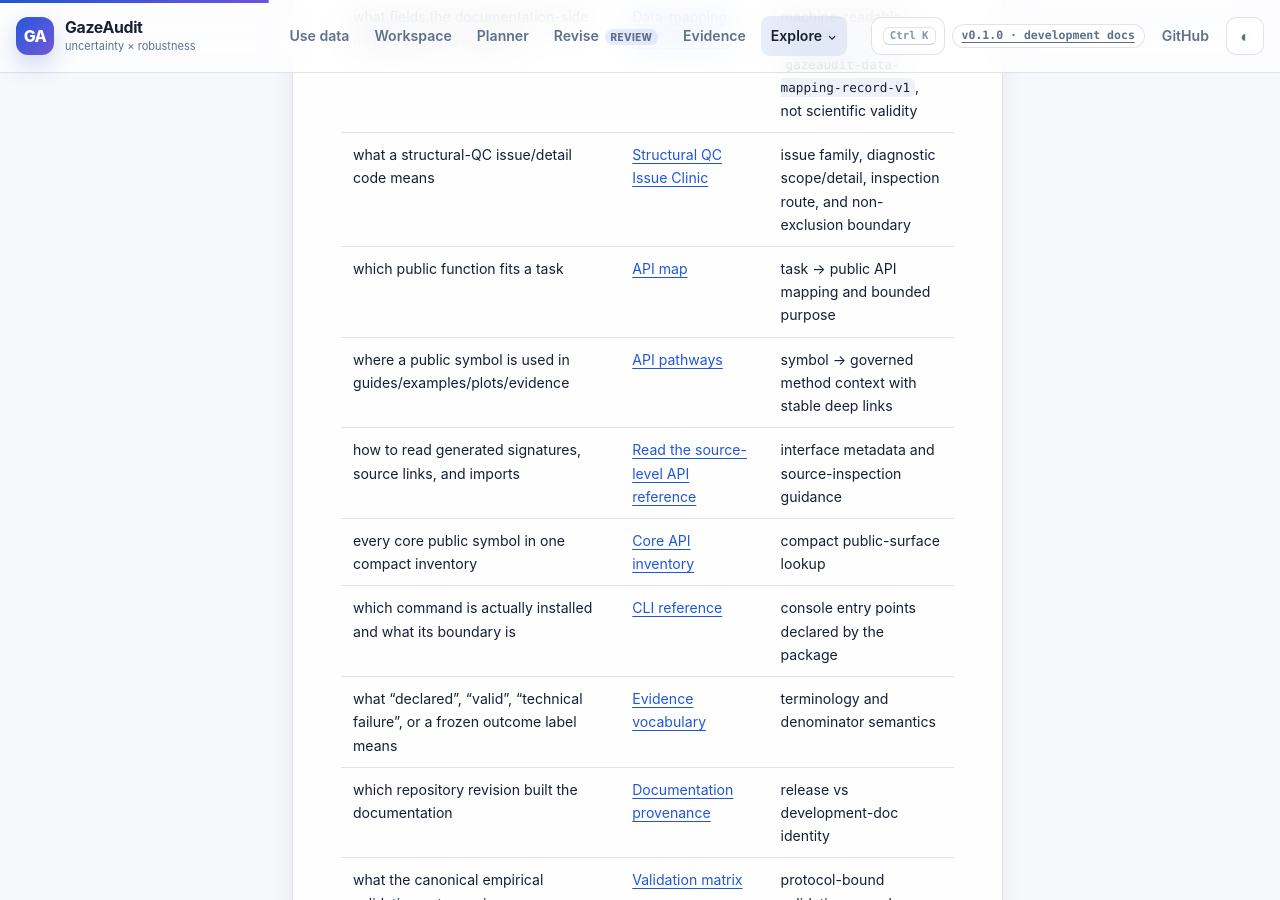
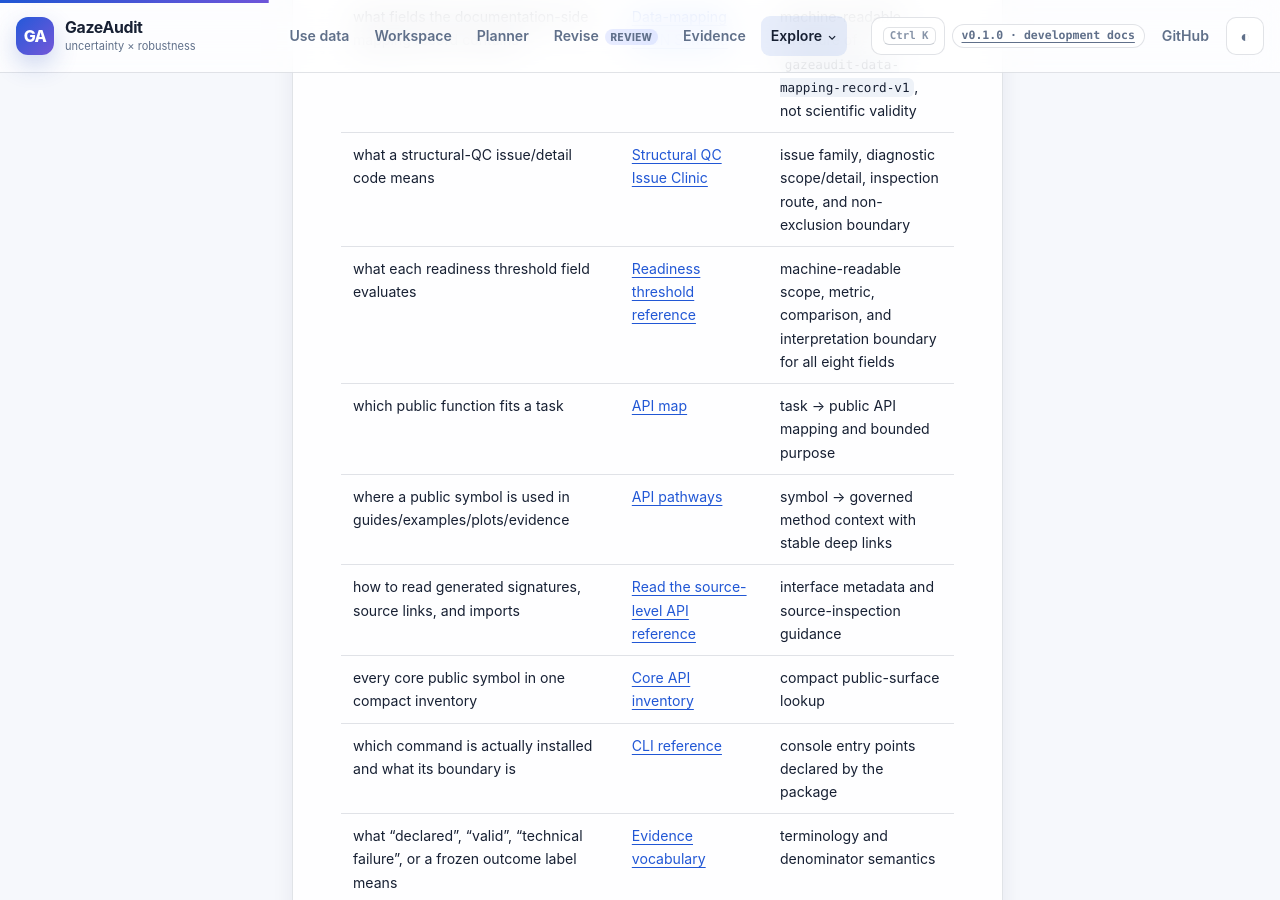
Before and after one commit to stefanosbalaskas/GazeAudit, a Jekyll site: the page built from docs/reference/index.md, in a window 1280 px wide and 900 px high, scrolled down 1184 px. Built offline with Jekyll 4.4.1, drawn with Linux system fonts in a browser that asks for light colours.

Commit message:
docs: add readiness threshold reference

```diff
--- a/docs/reference/index.md
+++ b/docs/reference/index.md
@@ -25,6 +25,7 @@ These pages describe public APIs, installed commands, status vocabulary, softwar
 | what the canonical GazeStudy table contract requires | [Data Contract & Schema Mapping Center]({{ '/docs/data-contract/' | relative_url }}) | constructor schema, semantic column mapping, and constructor-vs-preflight boundary |
 | what fields the documentation-side mapping record contains | [Data-mapping JSON Schema]({{ '/assets/data-mapping-record.schema.json' | relative_url }}) | machine-readable structure of `gazeaudit-data-mapping-record-v1`, not scientific validity |
 | what a structural-QC issue/detail code means | [Structural QC Issue Clinic]({{ '/docs/reference/qc-issue-clinic/' | relative_url }}) | issue family, diagnostic scope/detail, inspection route, and non-exclusion boundary |
+| what each readiness threshold field evaluates | [Readiness threshold reference]({{ '/assets/readiness-threshold-reference.json' | relative_url }}) | machine-readable scope, metric, comparison, and interpretation boundary for all eight fields |
 | which public function fits a task | [API map]({{ '/docs/reference/api-map/' | relative_url }}) | task → public API mapping and bounded purpose |
 | where a public symbol is used in guides/examples/plots/evidence | [API pathways]({{ '/docs/reference/api-pathways/' | relative_url }}) | symbol → governed method context with stable deep links |
 | how to read generated signatures, source links, and imports | [Read the source-level API reference]({{ '/docs/guides/read-api-reference/' | relative_url }}) | interface metadata and source-inspection guidance |
```
